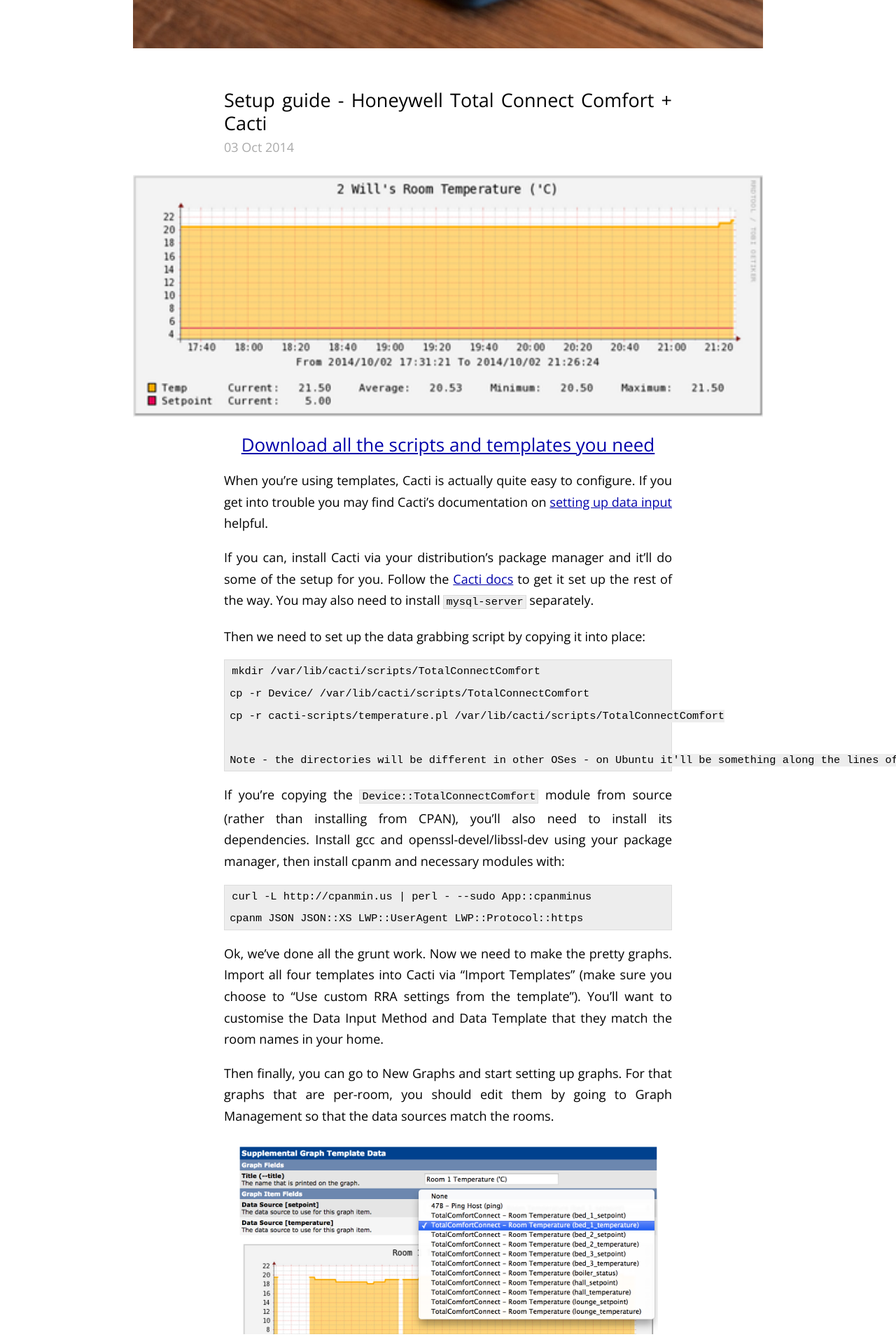
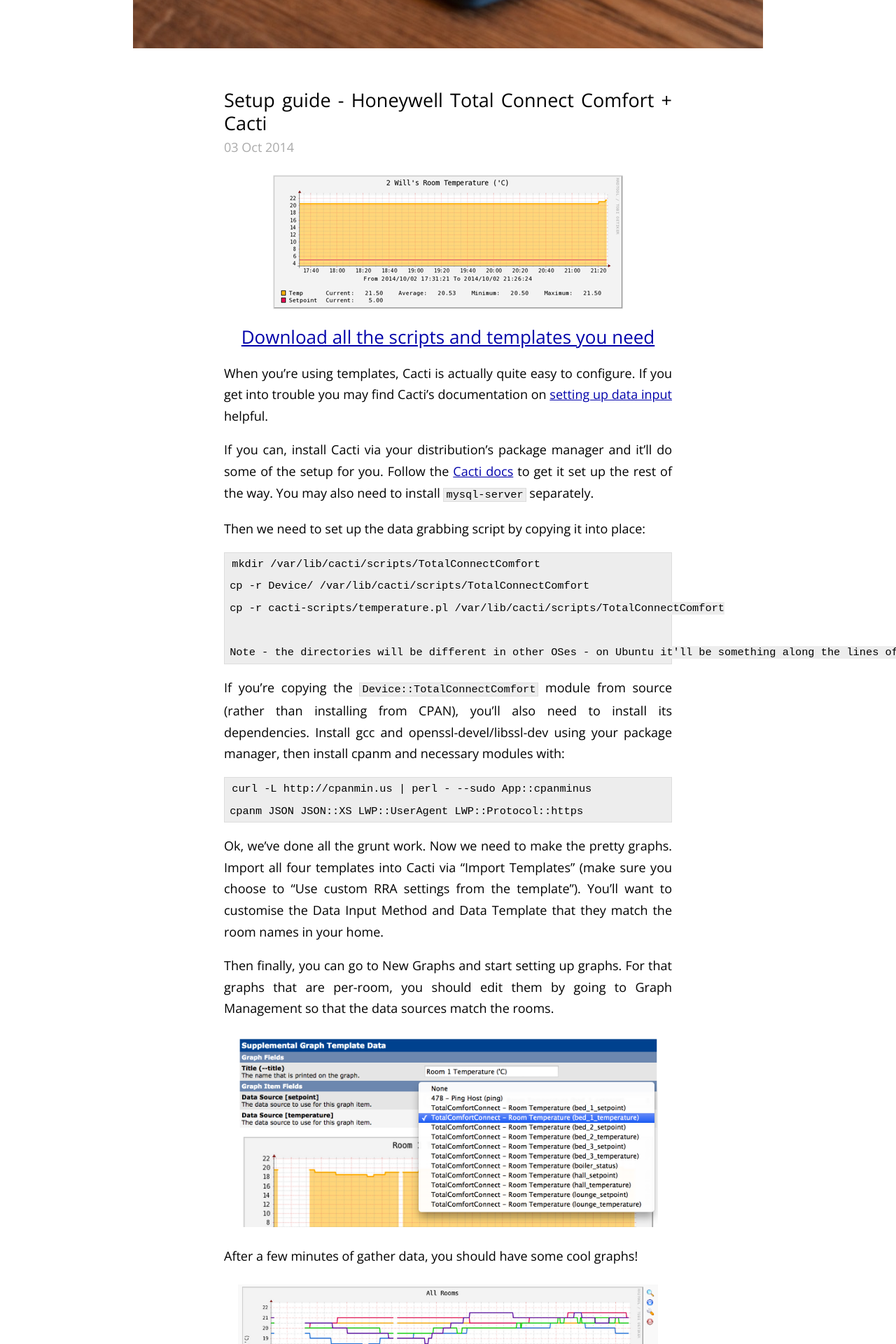
Before and after one commit to willdollman/willdollman.github.com, a Jekyll site: the page built from index.html, in a window 1280 px wide. Shown: the part 2491-4411 px from the top of the page at 70% size. Built offline with Jekyll 4.4.1, drawn with Linux system fonts in a browser that asks for light colours; the list of posts is cut into pages by our own code.

Commit message:
Don't force img_wide images to take up 100% width

```diff
--- a/css/screen.css
+++ b/css/screen.css
@@ -211,7 +211,6 @@
   .post .img_wide {
       max-height: 1000px;
       max-width: 900px;
-      width: 100%;
       /* max-height: 500px; */
   }
 
@@ -302,7 +301,6 @@
   .post .img_wide {
       max-height: 1000px;
       max-width: 100%;
-      width: 100%;
       /* max-height: 500px; */
   }
 }
@@ -320,8 +318,7 @@
 
   .post .img_wide {
       max-height: 1000px;
-      max-width: 900px;
-      width: 100%;
+      max-width: 100%;
   }
 
   .post .img_standard {
```
